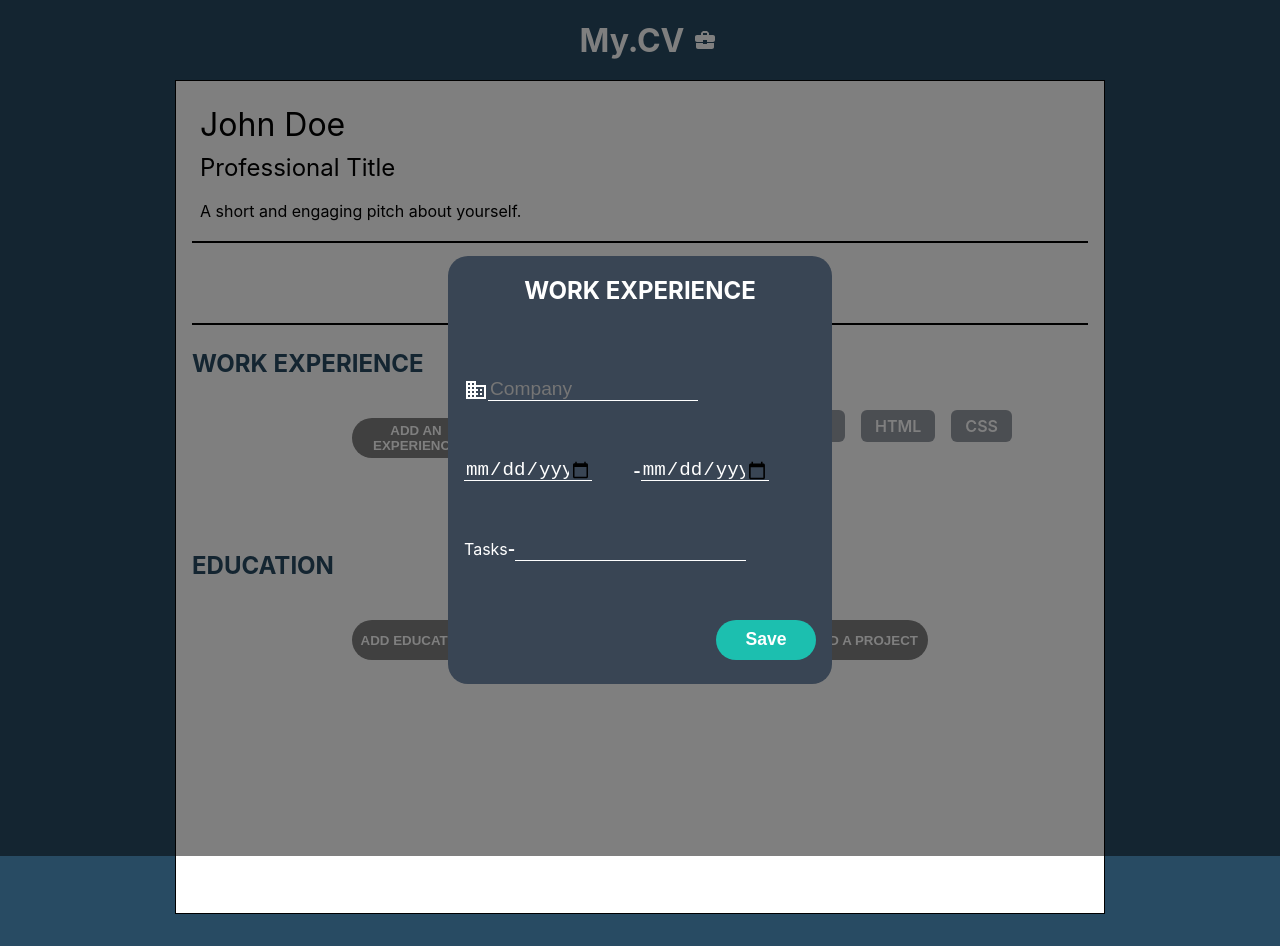
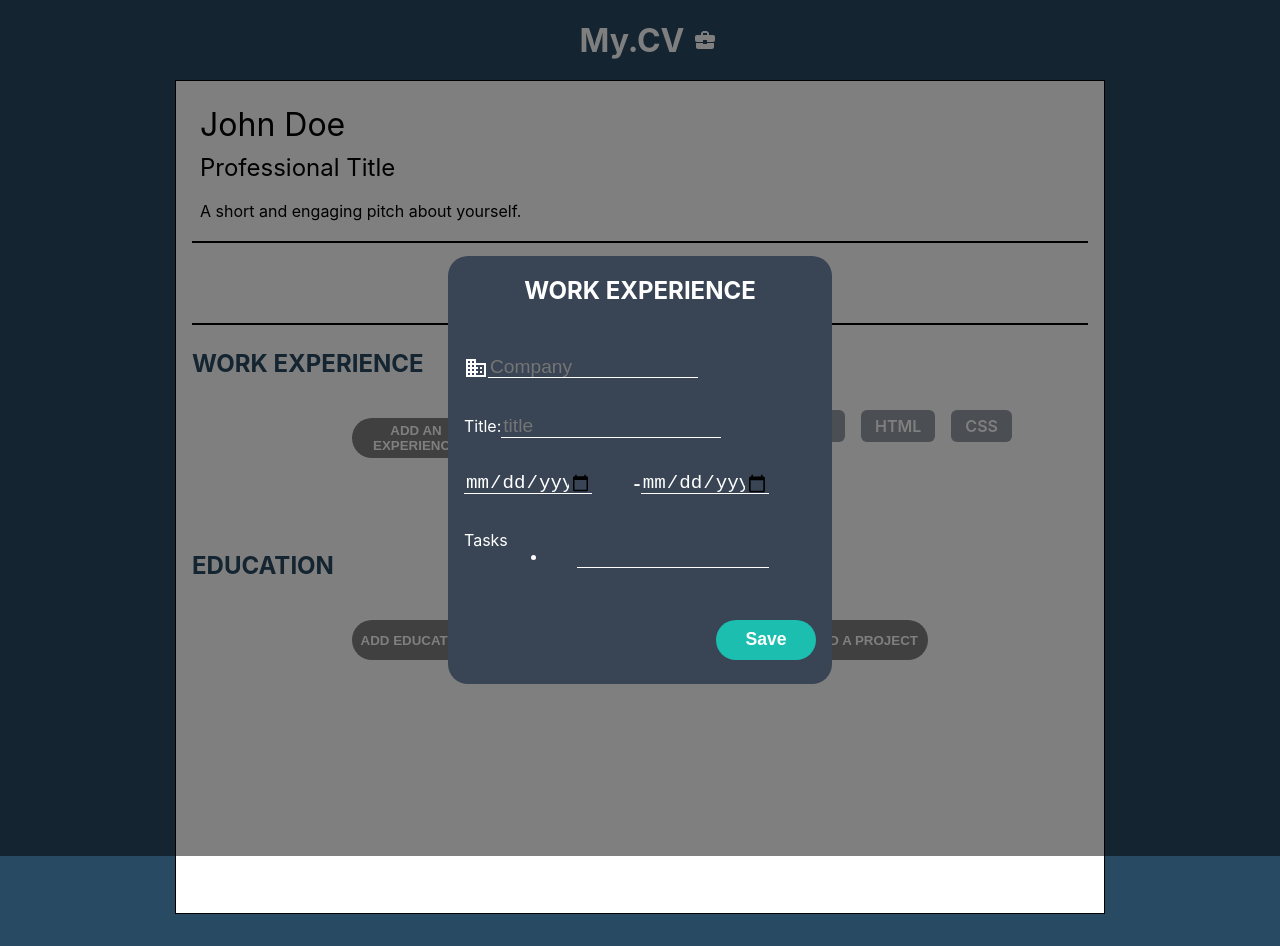
Before and after one commit to twalton83/TOP-CV, a React (Create React App) app: page / in a window 1280 px wide. Both pictures are taken after a click on the button "ADD AN EXPERIENCE". Built offline with nearby package versions, Linux system fonts and the light colour scheme.

Commit message:
refactor WorkExp modal state to include tasks array

```diff
--- a/package.json
+++ b/package.json
@@ -11,6 +11,7 @@
     "react-dom": "^17.0.1",
     "react-scripts": "4.0.1",
     "styled-components": "^5.2.1",
+    "uuid": "^8.3.2",
     "web-vitals": "^0.2.4"
   },
   "scripts": {
--- a/src/components/Skills.js
+++ b/src/components/Skills.js
@@ -1,5 +1,6 @@
 import React, { useState } from "react"
 import styled from "styled-components"
+import { v4 as uuidv4 } from "uuid"
 import { Header, Button } from "./StyledUtils"
 import SkillBlock from "./SkillBlock"
 import SkillInput from "./SkillInput"
--- a/src/components/WorkExperienceModal.js
+++ b/src/components/WorkExperienceModal.js
@@ -1,5 +1,6 @@
 import React, { useState } from "react"
 import styled from "styled-components"
+import { v4 as uuidv4 } from "uuid"
 import { ReactComponent as Company } from "../assets/domain-24px.svg"
 import WorkExperience from "../modules/WorkExperience"
 import {
@@ -18,19 +19,20 @@ const DateWrapper = styled.div`
 `
 
 export default function WorkExperienceModal({ addWorkExp, handleModal }) {
+  const [displayAdd, setDisplayAdd] = useState(true)
   const [exp, setExp] = useState({
     company: "",
+    title: "",
     startDate: "",
     endDate: "",
     currentTask: "",
+    tasks: [],
   })
 
   const handleClick = (e) => {
-    const { company, startDate, endDate, currentTask } = exp
+    const { company, title, startDate, endDate, tasks } = exp
     handleModal(e)
-    const experience = new WorkExperience(company, startDate, endDate, [
-      currentTask,
-    ])
+    const experience = new WorkExperience(company, startDate, endDate, [tasks])
     addWorkExp(experience)
   }
 
@@ -40,6 +42,23 @@ export default function WorkExperienceModal({ addWorkExp, handleModal }) {
       [e.target.name]: e.target.value,
     })
   }
+  // implement enter press to add task
+  const handleSubmit = (e) => {
+    e.persist()
+    if (e.key === "Enter" || e.type === "blur") {
+      if (exp.currentTask === "") {
+        setDisplayAdd(false)
+        return
+      }
+      setExp({
+        ...exp,
+        currentTask: "",
+        tasks: [...exp.tasks, exp.currentTask],
+      })
+      setDisplayAdd(false)
+    }
+  }
+  // use UL with LIs of inputs, similar to the contact <header></header>
 
   return (
     <Modal>
@@ -54,6 +73,18 @@ export default function WorkExperienceModal({ addWorkExp, handleModal }) {
               id="company"
               placeholder="Company"
               value={exp.company}
+              onChange={handleChange}
+              required
+            />
+          </label>
+          <label htmlFor="title">
+            Title:
+            <input
+              type="text"
+              name="title"
+              id="title"
+              placeholder="title"
+              value={exp.title}
               onChange={handleChange}
               required
             />
@@ -82,13 +113,21 @@ export default function WorkExperienceModal({ addWorkExp, handleModal }) {
           </DateWrapper>
           <label htmlFor="task">
             Tasks
-            <strong>-</strong>
+            <ul>
+              {exp.tasks.map((task) => (
+                <li>{task}</li>
+              ))}
+              <li key={uuidv4()}>
                 <input
                   type="text"
                   name="currentTask"
                   value={exp.currentTask}
                   onChange={handleChange}
+                  onKeyPress={handleSubmit}
+                  onBlur={handleSubmit}
                 />
+              </li>
+            </ul>
           </label>
         </InputContainer>
         <SaveButton id="work" onClick={handleClick}>
```
Also changed, not shown: 1 other file (tests, documents, lock files or other folders). Lines whose indentation alone changed are shown as unchanged.
